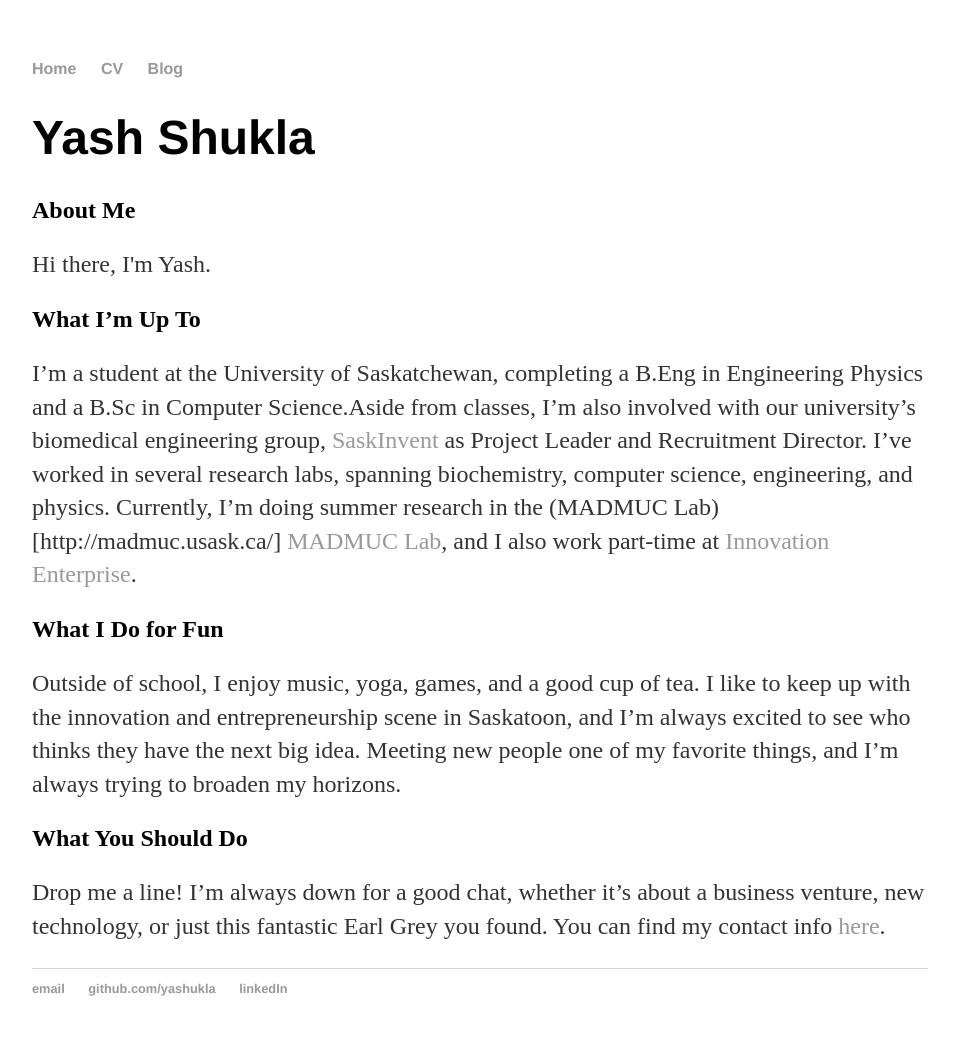
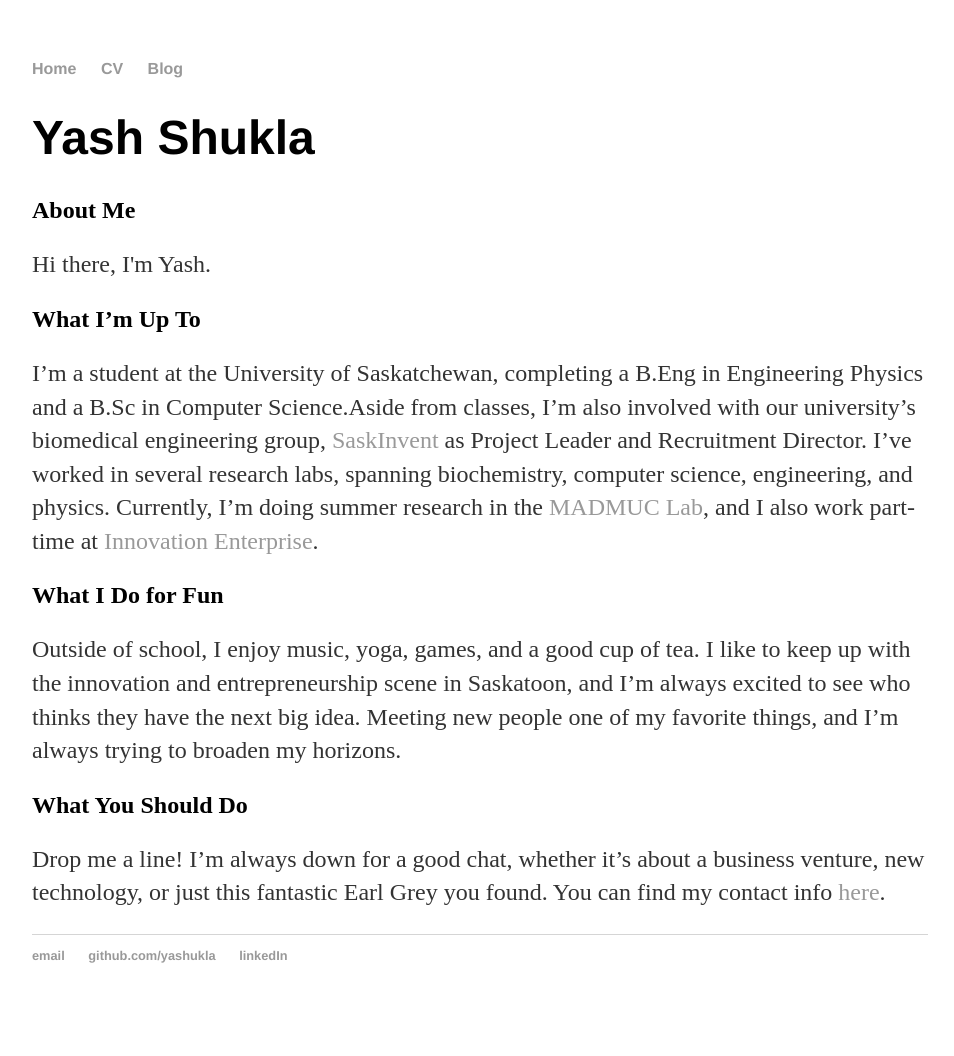
Before and after one commit to yashukla/yashukla.github.io, a Jekyll site: the page built from index.html, in a window 1280 px wide. Shown: the whole page, without its empty margins (160-1114 px from the left). Built offline with Jekyll 4.4.1, drawn with Linux system fonts in a browser that asks for light colours; after the commit the page ends 1023 px from its top, so only the background shows below that.

Commit message:
Update index.html
Further adjustment to the links.

```diff
--- a/index.html
+++ b/index.html
@@ -11,7 +11,7 @@ title: Yash Shukla
 
 	<h2>What I’m Up To</h2>
 
-	<p>I’m a student at the University of Saskatchewan, completing a B.Eng in Engineering Physics and a B.Sc in Computer Science.Aside from classes, I’m also involved with our university’s biomedical engineering group, <a href="www.saskinvent.ca">SaskInvent</a> as Project Leader and Recruitment Director. I’ve worked in several research labs, spanning biochemistry, computer science, engineering, and physics. Currently, I’m doing summer research in the (MADMUC Lab)[http://madmuc.usask.ca/] <a href="http://madmuc.usask.ca/">MADMUC Lab</a>, and I also work part-time at <a href="https://research.usask.ca/innovation-enterprise/">Innovation Enterprise</a>.</p>
+	<p>I’m a student at the University of Saskatchewan, completing a B.Eng in Engineering Physics and a B.Sc in Computer Science.Aside from classes, I’m also involved with our university’s biomedical engineering group, <a href="http://www.saskinvent.ca">SaskInvent</a> as Project Leader and Recruitment Director. I’ve worked in several research labs, spanning biochemistry, computer science, engineering, and physics. Currently, I’m doing summer research in the <a href="http://madmuc.usask.ca/">MADMUC Lab</a>, and I also work part-time at <a href="https://research.usask.ca/innovation-enterprise/">Innovation Enterprise</a>.</p>
 
 	<h2>What I Do for Fun</h2>
 
```
